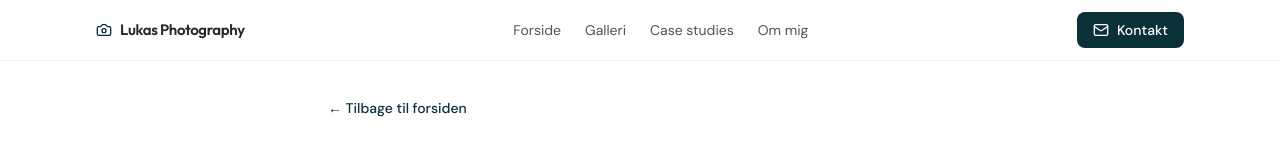
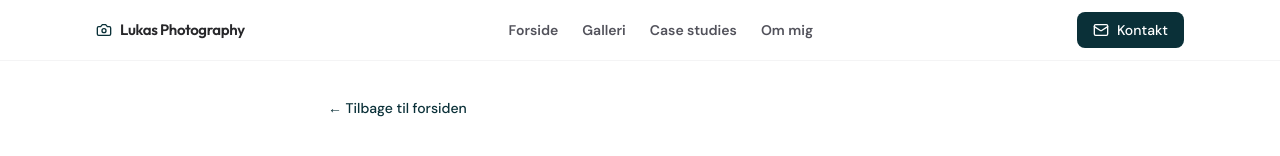
Before and after one commit to ItzLukaas/lukassvendsen, a Next.js app: page /cookies in a window 1280 px wide. Shown: the top 156 px of the page. Built offline with nearby package versions, Linux system fonts and the light colour scheme.

Commit message:
Update Header component to enhance link styling with font weight adjustments for improved visual hierarchy and user experience.

```diff
--- a/src/components/Header.tsx
+++ b/src/components/Header.tsx
@@ -51,7 +51,7 @@ export function Header() {
             <li key={href}>
               <Link
                 href={href}
-                className="text-sm text-zinc-600 transition-colors hover:text-zinc-900 dark:text-zinc-400 dark:hover:text-white"
+                className="text-sm font-semibold text-zinc-600 transition-colors hover:text-zinc-900 dark:text-zinc-400 dark:hover:text-white"
               >
                 {label}
               </Link>
@@ -102,7 +102,7 @@ export function Header() {
                 >
                   <Link
                     href={href}
-                    className="block py-2.5 text-sm text-zinc-600 transition-colors hover:text-zinc-900 dark:text-zinc-400 dark:hover:text-white"
+                    className="block py-2.5 text-sm font-semibold text-zinc-600 transition-colors hover:text-zinc-900 dark:text-zinc-400 dark:hover:text-white"
                     onClick={() => setMenuOpen(false)}
                   >
                     {label}
```
